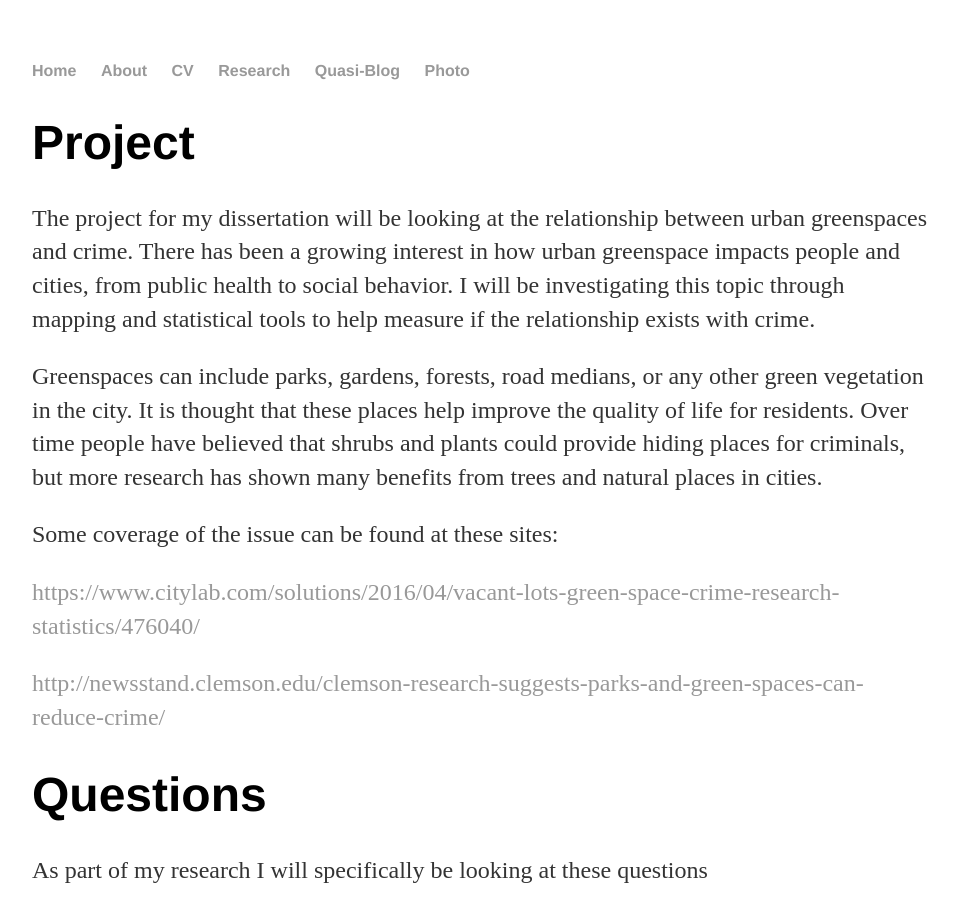
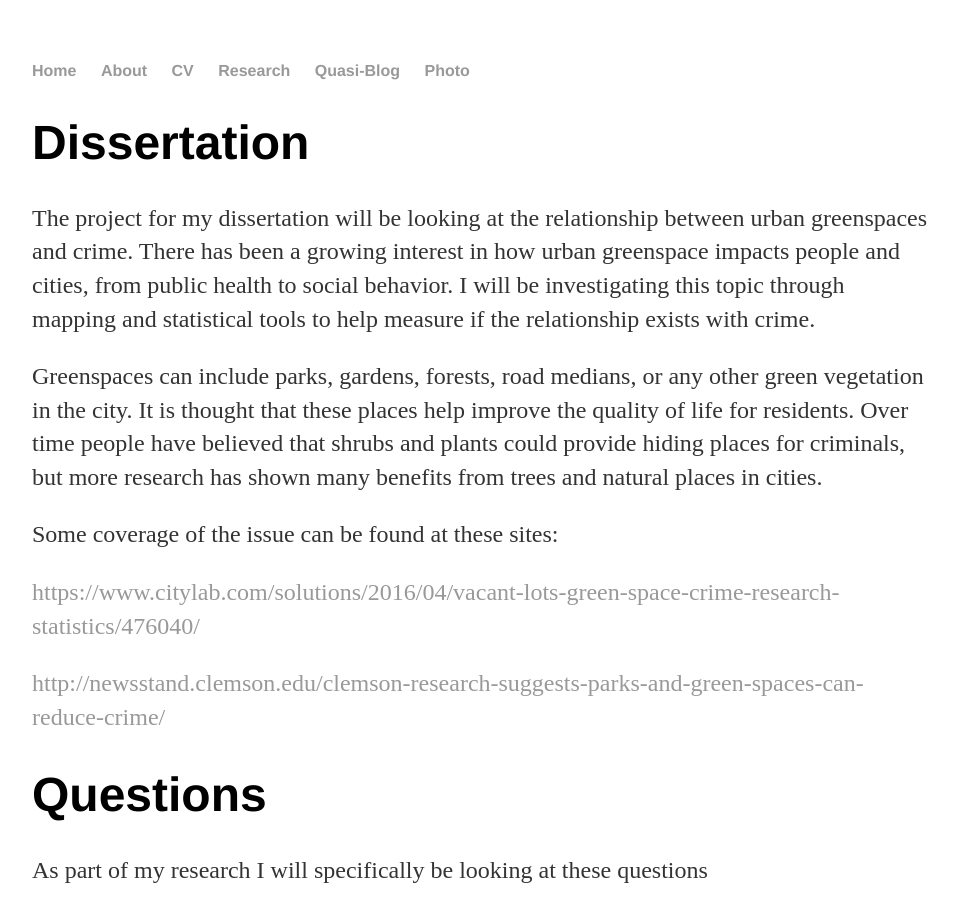
Before and after one commit to scottogletree/ogletrees.github.io, a Jekyll site: the page built from research/phd.html, in a window 1280 px wide and 900 px high. Shown: the whole window, without its empty margins (160-1118 px from the left). Built offline with Jekyll 4.4.1, drawn with Linux system fonts in a browser that asks for light colours.

Commit message:
Update phd.html

```diff
--- a/research/phd.html
+++ b/research/phd.html
@@ -3,9 +3,7 @@ layout: default
 title: Research - PhD - S Ogletree
 ---
 <div class="phd">
-
-      <!--<body><h1>Dissertation Research</h1> -->
-      <h1>Project</h1>
+      <h1>Dissertation</h1>
       <p>The project for my dissertation will be looking at the relationship between urban greenspaces and crime. There has been a growing interest in how urban greenspace impacts people and cities, from public health to social behavior. I will be investigating this topic through mapping and statistical tools to help measure if the relationship exists with crime.</p>
       <p>Greenspaces can include parks, gardens, forests, road medians, or any other green vegetation in the city. It is thought that these places help improve the quality of life for residents. Over time people have believed that shrubs and plants could provide hiding places for criminals, but more research has shown many benefits from trees and natural places in cities.</p>
       <p>Some coverage of the issue can be found at these sites:</p>
@@ -17,15 +15,12 @@ title: Research - PhD - S Ogletree
           <li>What is the relationship between urban greenspace and crime?</li>
           <li>Does urban greenspace moderate the relationship between temperature and crime?</li>
           <li>How does proximity to urban parks influence the relationship between greenspace and crime?</li>
-
           </ul>
       <h1>Methods</h1>
       <p>The first part of my work will look at how greenspaces and crime might be related across a number of different cities. I will be investigating cities with populations over 100,000 (300 in total). Measuring greenspace with satellite images, I will see if crime and vegetation are related and how that relationship varies between cities. Differing temperatures and precipitation can have a big impact on how much greenspace a city has, so I will be including these in my analysis.</p>
       <p>Work has shown that temperatures have an impact on the amount of violent crime, with more crime in high temperatures. Since greenspaces can help cool neighborhoods, the second part of my research will look at the interactions between temperatures, greenspace, and crime. I will measure the local weather through combining temperature with humidity, wind, and sun. This will better represent how we feel local weather conditions. This part of the project will look at both greenspaces and urban parks specifically.</p>
       <p>In the final part I will zoom in to a few cities to see how parks relate to scenic crime locations. I hope to see how being closer to or farther from parks influences the amount of crime.</p>
       <p>This research will involve a large amount of data from satellites, the US Census, and weather stations. I hope that it will paint a more complete picture of how parks and greenspaces relate to crime and to the city. Through a better understanding of the role that green and natural places play, we can aim to create cities that contribute to the overall well-being of residents.</p>
-      </body>
-      </html>
     <!-- <img src="../assests/web_ndvi.jpg" alt="map of vegetation" style="width:882px;height:388;"> -->
     <table class="image">
     <tr><td><img src="../assests/web_ndvi.jpg" alt="map of vegetation" style="width:882px;height:388;"></td></tr>
```
